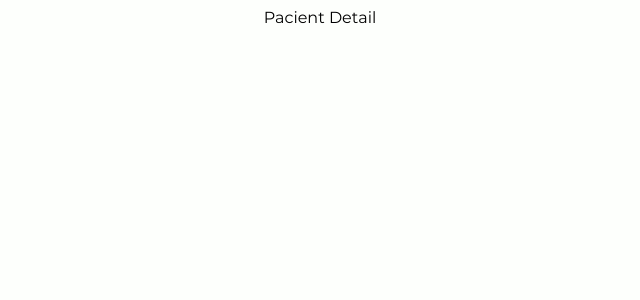
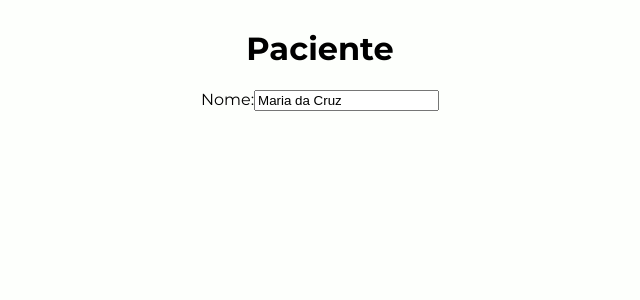
Before and after one commit to sleonardoaugusto/unyhosp-frontend, a Vue app: page /pacient/1 in a window 1280 px wide. Shown: the top 300 px of the page, without its empty margins (320-960 px from the left). Built offline with nearby package versions, Linux system fonts and the light colour scheme.

Commit message:
Pacient page form added

```diff
--- /dev/null
+++ b/src/mocks/attendance.json
@@ -0,0 +1,49 @@
+{
+  "data": {
+    "id": 1,
+    "entry": "04/12/2019",
+    "entry_reason": "lorem ipsum",
+    "hma": "lorem ipsum",
+    "comorbidity": "lorem ipsum",
+    "atb": "lorem ipsum",
+    "hd": "lorem ipsum",
+    "medicines_in_use": "lorem ipsum",
+    "previous_pathologies": "lorem ipsum",
+    "allergies": "lorem ipsum",
+    "cultures": "lorem ipsum",
+    "vasoactive_drugs": "lorem ipsum",
+    "sedation": "lorem ipsum",
+    "venous_access": "lorem ipsum",
+    "diet": "lorem ipsum",
+    "probes_and_drains": "lorem ipsum",
+    "ventilation": "lorem ipsum",
+    "complications": "lorem ipsum",
+    "therapeutic_plan": "lorem ipsum",
+    "pacient": {
+      "name": "Maria da Cruz",
+      "age": 64
+    },
+    "comments": [
+      {
+        "id": 1,
+        "author": "Franklin José da Cunha Abraão",
+        "text": "Contrary to popular belief, Lorem Ipsum is not simply random text. It has roots in a piece of classical Latin literature from 45 BC, making it over 2000 years old. Richard McClintock, a Latin professor at Hampden-Sydney College in Virginia, looked up one of the more obscure Latin words, consectetur, from a Lorem Ipsum passage, and going through the cites of the word in classical literature, discovered the undoubtable source. Lorem Ipsum comes from sections 1.10.32 and 1.10.33 of \"de Finibus Bonorum et Malorum\" (The Extremes of Good and Evil) by Cicero, written in 45 BC. This book is a treatise on the theory of ethics, very popular during the Renaissance. The first line of Lorem Ipsum, \"Lorem ipsum dolor sit amet..\", comes from a line in section 1.10.32."
+      },
+      {
+        "id": 2,
+        "author": "Franklin José da Cunha Abraão",
+        "text": "Contrary to popular belief, Lorem Ipsum is not simply random text. It has roots in a piece of classical Latin literature from 45 BC, making it over 2000 years old. Richard McClintock, a Latin professor at Hampden-Sydney College in Virginia, looked up one of the more obscure Latin words, consectetur, from a Lorem Ipsum passage, and going through the cites of the word in classical literature, discovered the undoubtable source. Lorem Ipsum comes from sections 1.10.32 and 1.10.33 of \"de Finibus Bonorum et Malorum\" (The Extremes of Good and Evil) by Cicero, written in 45 BC. This book is a treatise on the theory of ethics, very popular during the Renaissance. The first line of Lorem Ipsum, \"Lorem ipsum dolor sit amet..\", comes from a line in section 1.10.32."
+      },
+      {
+        "id": 3,
+        "author": "Franklin José da Cunha Abraão",
+        "text": "Contrary to popular belief, Lorem Ipsum is not simply random text. It has roots in a piece of classical Latin literature from 45 BC, making it over 2000 years old. Richard McClintock, a Latin professor at Hampden-Sydney College in Virginia, looked up one of the more obscure Latin words, consectetur, from a Lorem Ipsum passage, and going through the cites of the word in classical literature, discovered the undoubtable source. Lorem Ipsum comes from sections 1.10.32 and 1.10.33 of \"de Finibus Bonorum et Malorum\" (The Extremes of Good and Evil) by Cicero, written in 45 BC. This book is a treatise on the theory of ethics, very popular during the Renaissance. The first line of Lorem Ipsum, \"Lorem ipsum dolor sit amet..\", comes from a line in section 1.10.32."
+      },
+      {
+        "id": 4,
+        "author": "Franklin José da Cunha Abraão",
+        "text": "Contrary to popular belief, Lorem Ipsum is not simply random text. It has roots in a piece of classical Latin literature from 45 BC, making it over 2000 years old. Richard McClintock, a Latin professor at Hampden-Sydney College in Virginia, looked up one of the more obscure Latin words, consectetur, from a Lorem Ipsum passage, and going through the cites of the word in classical literature, discovered the undoubtable source. Lorem Ipsum comes from sections 1.10.32 and 1.10.33 of \"de Finibus Bonorum et Malorum\" (The Extremes of Good and Evil) by Cicero, written in 45 BC. This book is a treatise on the theory of ethics, very popular during the Renaissance. The first line of Lorem Ipsum, \"Lorem ipsum dolor sit amet..\", comes from a line in section 1.10.32."
+      }
+    ]
+  }
+}
--- a/src/views/Pacient.vue
+++ b/src/views/Pacient.vue
@@ -1,10 +1,28 @@
 <template>
-  <div>Pacient Detail</div>
+  <div class="col-md-12">
+    <div class="row d-flex justify-content-center">
+      <h1>Paciente</h1>
+    </div>
+    <div class="row d-flex justify-content-center">
+      <div class="row">
+        <label for="PacientName">Nome:</label>
+        <input type="text" id="PacientName" v-model="attendance.pacient.name">
+      </div>
+    </div>
+  </div>
 </template>
 
 <script>
+import attendance from '@/mocks/attendance'
+
 export default {
-  name: 'Pacient'
+  name: 'Pacient',
+  data: () => ({
+    attendance: {}
+  }),
+  created() {
+    this.attendance = attendance.data
+  }
 }
 </script>
 
```
